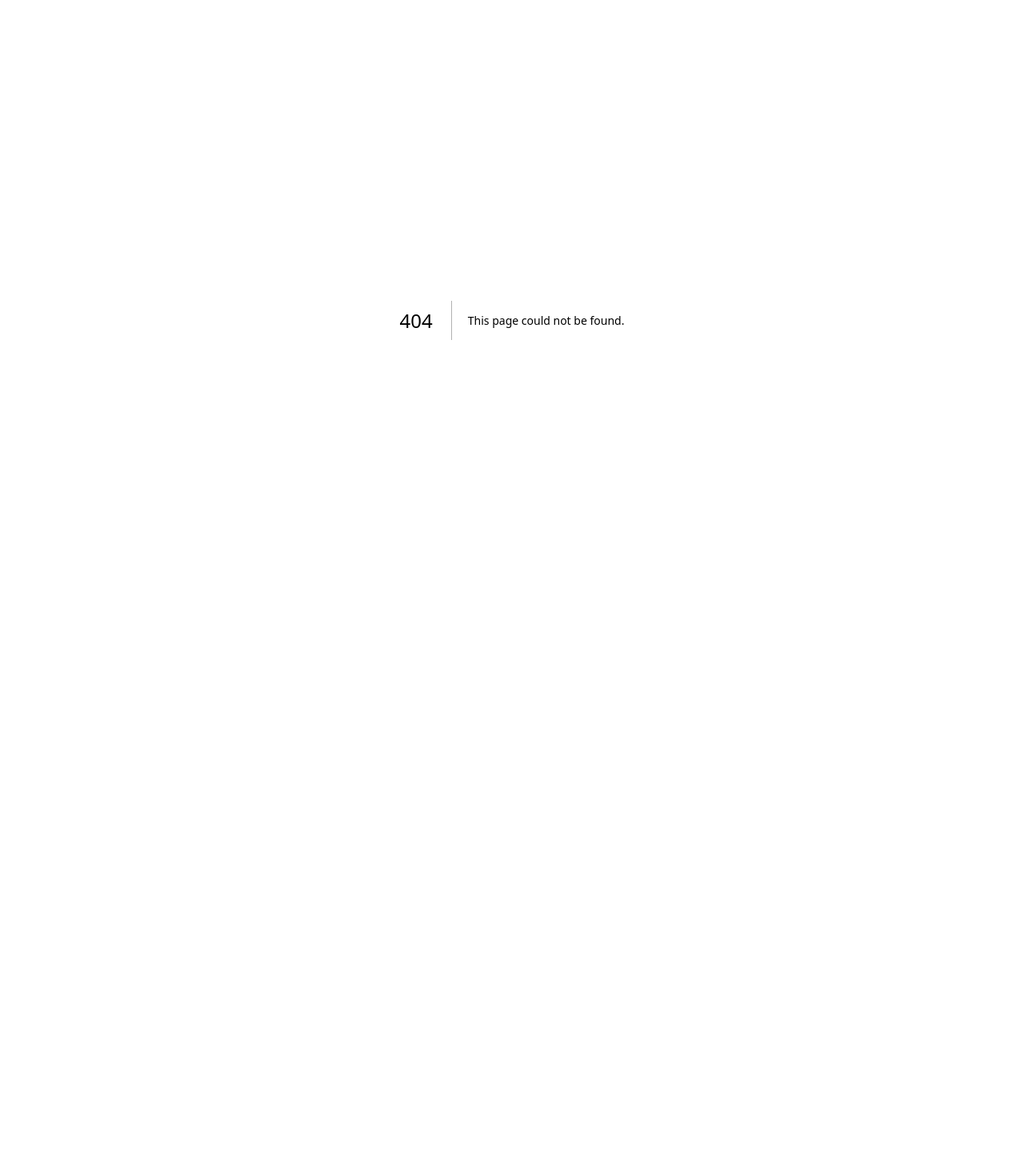
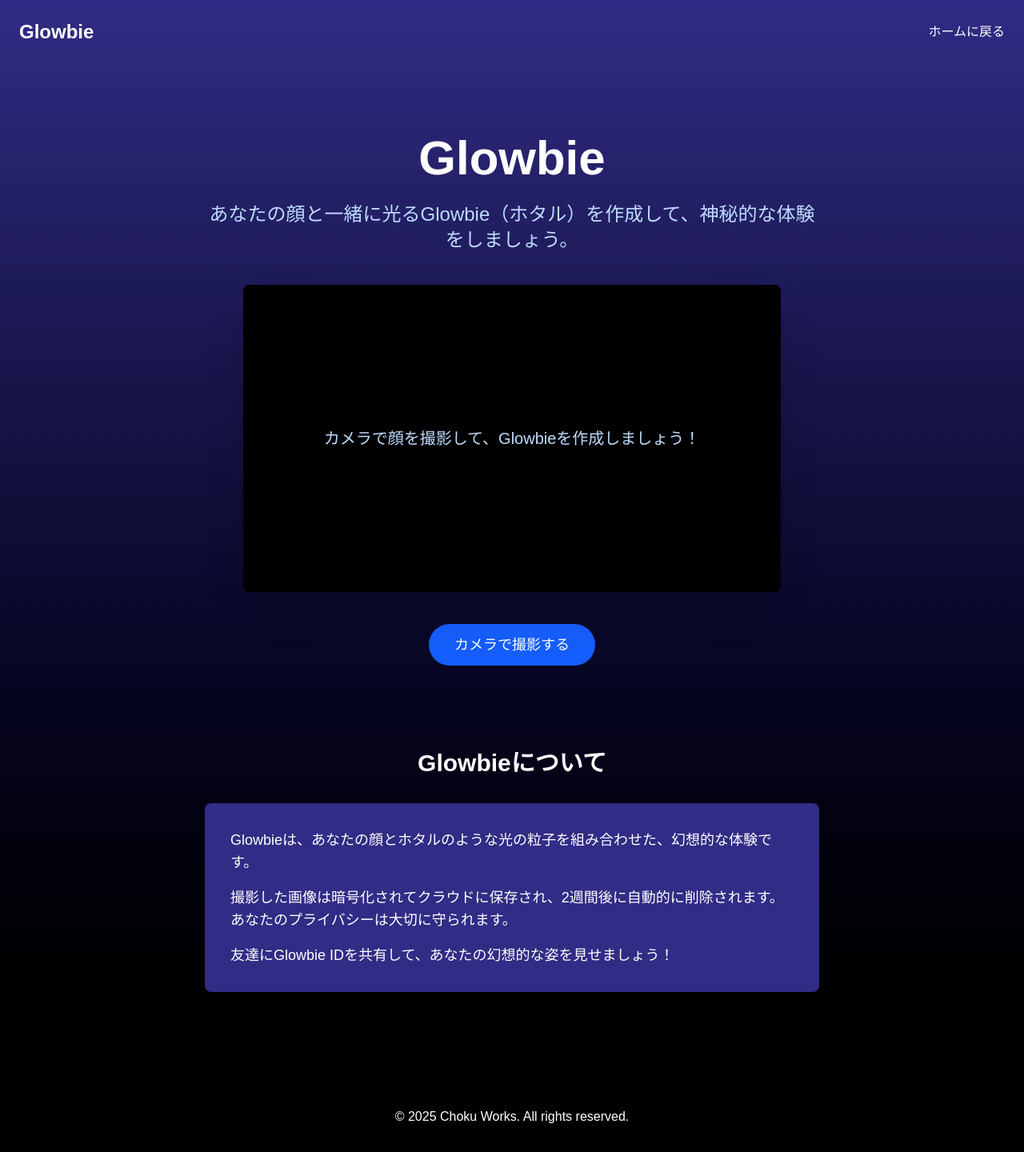
Before and after one commit to Kitaokan/choku-works, a Next.js app: page /glowbie in a window 1280 px wide. Before the commit this address had no page. Shown: the whole page at 80% size. Before the commit the page ends 800 px from the top, so only its background shows below. Built offline with nearby package versions, Linux system fonts and the light colour scheme.

Commit message:
Add main Glowbie page component

```diff
--- /dev/null
+++ b/src/app/glowbie/page.tsx
@@ -0,0 +1,181 @@
+'use client';
+
+import { useState, useRef } from 'react';
+import Link from 'next/link';
+import dynamic from 'next/dynamic';
+import CameraCapture from './CameraCapture';
+import GlowbieStorage from './GlowbieStorage';
+
+// Dynamically import Three.js component to avoid SSR issues
+const GlowbieEffect = dynamic(() => import('./GlowbieEffect'), {
+  ssr: false
+});
+
+export default function GlowbiePage() {
+  const [showCamera, setShowCamera] = useState(false);
+  const [capturedImage, setCapturedImage] = useState<string | null>(null);
+  const [glowbieId, setGlowbieId] = useState<string | null>(null);
+  const [isSaving, setIsSaving] = useState(false);
+  const [isSaved, setIsSaved] = useState(false);
+  const glowbieContainerRef = useRef<HTMLDivElement>(null);
+
+  // Handle camera capture
+  const handleCapture = (imageDataUrl: string) => {
+    setCapturedImage(imageDataUrl);
+    setShowCamera(false);
+  };
+
+  // Handle camera cancel
+  const handleCancelCamera = () => {
+    setShowCamera(false);
+  };
+
+  // Save captured image
+  const handleSave = () => {
+    if (!capturedImage) return;
+
+    setIsSaving(true);
+
+    // Simulate saving to cloud with delay
+    setTimeout(() => {
+      // Store image in our storage service
+      const storage = GlowbieStorage.getInstance();
+      const id = storage.storeImage(capturedImage);
+
+      setGlowbieId(id);
+      setIsSaving(false);
+      setIsSaved(true);
+    }, 1500);
+  };
+
+  // Create a new Glowbie
+  const handleCreateNew = () => {
+    setCapturedImage(null);
+    setGlowbieId(null);
+    setIsSaved(false);
+  };
+
+  return (
+    <div className="min-h-screen bg-gradient-to-b from-indigo-900 to-black text-white">
+      {/* Header with navigation */}
+      <header className="p-6 flex justify-between items-center">
+        <div className="text-2xl font-bold">Glowbie</div>
+        <nav>
+          <Link href="/" className="hover:text-blue-300 transition-colors">
+            ホームに戻る
+          </Link>
+        </nav>
+      </header>
+
+      {/* Main content */}
+      <main className="container mx-auto px-6 py-12">
+        <section className="text-center py-10">
+          <h1 className="text-4xl md:text-6xl font-bold mb-6">Glowbie</h1>
+          <p className="text-xl md:text-2xl text-blue-200 max-w-3xl mx-auto mb-10">
+            あなたの顔と一緒に光るGlowbie（ホタル）を作成して、神秘的な体験をしましょう。
+          </p>
+
+          {/* Glowbie display area */}
+          <div
+            ref={glowbieContainerRef}
+            className="relative w-full max-w-2xl h-96 mx-auto rounded-lg overflow-hidden bg-black bg-opacity-30 shadow-2xl mb-10"
+          >
+            {capturedImage && (
+              <GlowbieEffect
+                containerRef={glowbieContainerRef}
+                faceImageUrl={capturedImage}
+              />
+            )}
+
+            {/* Placeholder when no image */}
+            {!capturedImage && (
+              <div className="absolute inset-0 flex items-center justify-center">
+                <p className="text-xl text-blue-200">
+                  カメラで顔を撮影して、Glowbieを作成しましょう！
+                </p>
+              </div>
+            )}
+          </div>
+
+          {/* Controls */}
+          <div className="flex flex-col items-center space-y-4">
+            {!capturedImage && (
+              <button
+                onClick={() => setShowCamera(true)}
+                className="px-8 py-3 bg-blue-600 text-white rounded-full hover:bg-blue-700 transition-colors text-lg"
+              >
+                カメラで撮影する
+              </button>
+            )}
+
+            {capturedImage && !isSaved && (
+              <div className="flex space-x-4">
+                <button
+                  onClick={handleCreateNew}
+                  className="px-6 py-3 bg-gray-700 text-white rounded-full hover:bg-gray-800 transition-colors"
+                >
+                  やり直す
+                </button>
+
+                <button
+                  onClick={handleSave}
+                  disabled={isSaving}
+                  className={`px-8 py-3 bg-blue-600 text-white rounded-full hover:bg-blue-700 transition-colors ${
+                    isSaving ? 'opacity-70 cursor-not-allowed' : ''
+                  }`}
+                >
+                  {isSaving ? '保存中...' : 'Glowbieを保存する'}
+                </button>
+              </div>
+            )}
+
+            {isSaved && (
+              <div className="flex flex-col items-center space-y-4">
+                <div className="bg-green-800 text-green-100 px-6 py-3 rounded-lg">
+                  <p>Glowbieが保存されました！</p>
+                  <p className="text-sm">ID: {glowbieId}</p>
+                  <p className="text-sm mt-2">（2週間後に自動的に削除されます）</p>
+                </div>
+
+                <button
+                  onClick={handleCreateNew}
+                  className="px-8 py-3 bg-blue-600 text-white rounded-full hover:bg-blue-700 transition-colors"
+                >
+                  新しいGlowbieを作る
+                </button>
+              </div>
+            )}
+          </div>
+        </section>
+
+        {/* Information section */}
+        <section className="py-16 max-w-3xl mx-auto">
+          <h2 className="text-3xl font-bold mb-8 text-center">Glowbieについて</h2>
+          <div className="bg-indigo-900 bg-opacity-50 rounded-lg shadow-md p-8">
+            <p className="text-lg mb-4">
+              Glowbieは、あなたの顔とホタルのような光の粒子を組み合わせた、幻想的な体験です。
+            </p>
+            <p className="text-lg mb-4">
+              撮影した画像は暗号化されてクラウドに保存され、2週間後に自動的に削除されます。あなたのプライバシーは大切に守られます。
+            </p>
+            <p className="text-lg">
+              友達にGlowbie IDを共有して、あなたの幻想的な姿を見せましょう！
+            </p>
+          </div>
+        </section>
+      </main>
+
+      {/* Footer */}
+      <footer className="bg-black bg-opacity-50 py-8">
+        <div className="container mx-auto px-6 text-center">
+          <p>&copy; 2025 Choku Works. All rights reserved.</p>
+        </div>
+      </footer>
+
+      {/* Camera modal */}
+      {showCamera && (
+        <CameraCapture onCapture={handleCapture} onCancel={handleCancelCamera} />
+      )}
+    </div>
+  );
+}
```
